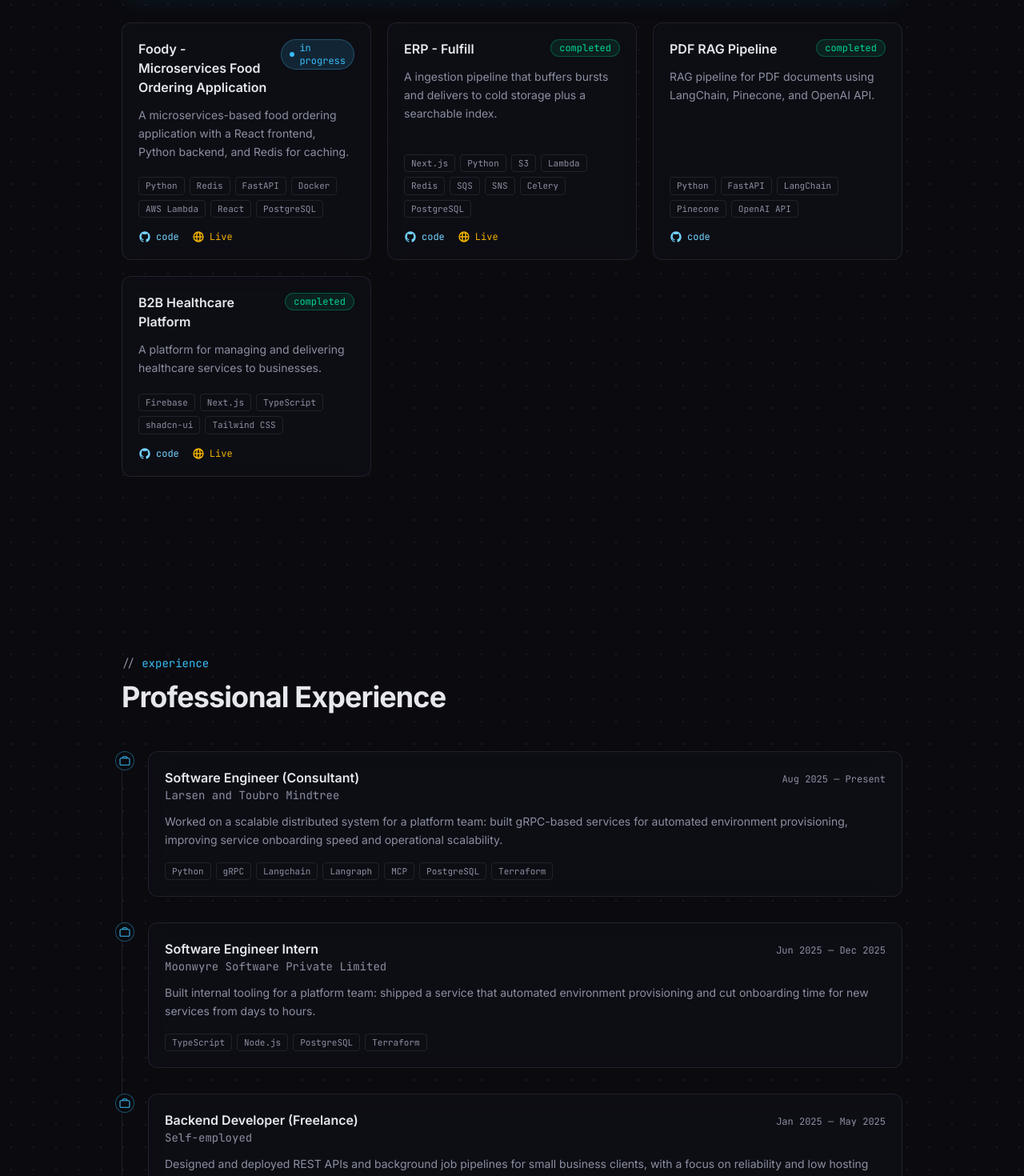
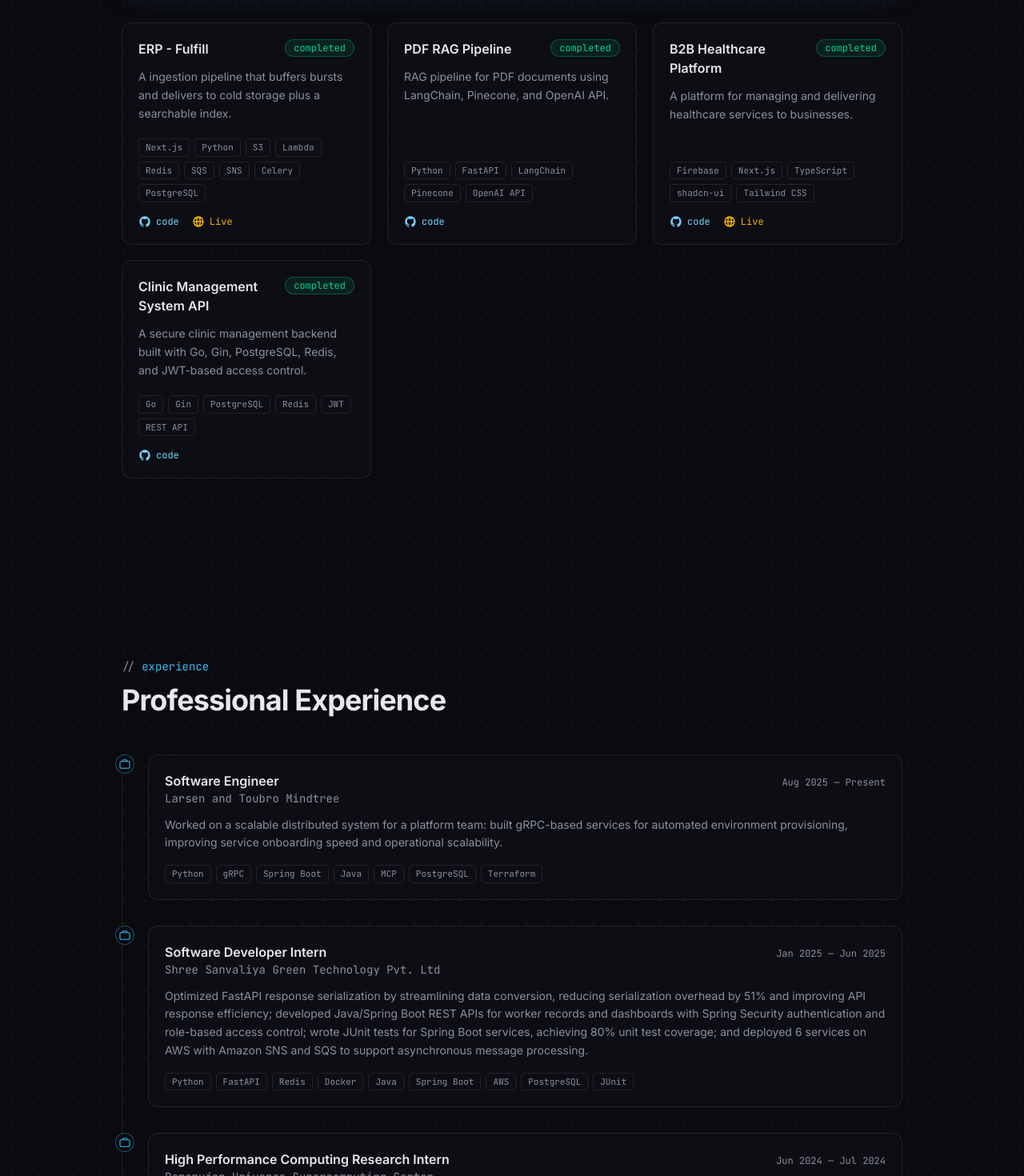
Before and after one commit to shivam261/Portfolio_Mythos, a Next.js app: page / in a window 1280 px wide. Shown: the part 2220-3690 px from the top of the page at 80% size. Built offline with nearby package versions, Linux system fonts and the light colour scheme.

Commit message:
feat: added experiance

```diff
--- a/data/experience.ts
+++ b/data/experience.ts
@@ -35,7 +35,7 @@ export const experience: ExperienceEntry[] = [
     skills: ["Lambda", "DynamoDB", "IAM", "CloudFormation", "CI/CD"],
   },
   {
-    role: "Software Engineer (Consultant)",
+    role: "Software Engineer",
     organization: "Larsen and Toubro Mindtree",
     type: "work",
     status: "in-progress",
@@ -43,29 +43,29 @@ export const experience: ExperienceEntry[] = [
 
     description:
       "Worked on a scalable distributed system for a platform team: built gRPC-based services for automated environment provisioning, improving service onboarding speed and operational scalability.",
-    skills: ["Python", "gRPC", "Langchain", "Langraph", "MCP", "PostgreSQL", "Terraform"],
+    skills: ["Python", "gRPC", "Spring Boot", "Java", "MCP", "PostgreSQL", "Terraform"],
   },
   {
-    role: "Software Engineer Intern",
-    organization: "Moonwyre Software Private Limited",
-    type: "work",
-    status: "completed",
-    startDate: "Jun 2025",
-    endDate: "Dec 2025",
-    description:
-      "Built internal tooling for a platform team: shipped a service that automated environment provisioning and cut onboarding time for new services from days to hours.",
-    skills: ["TypeScript", "Node.js", "PostgreSQL", "Terraform"],
-  },
-  {
-    role: "Backend Developer (Freelance)",
-    organization: "Self-employed",
+    role: "Software Developer Intern",
+    organization: "Shree Sanvaliya Green Technology Pvt. Ltd",
     type: "work",
     status: "completed",
     startDate: "Jan 2025",
-    endDate: "May 2025",
+    endDate: "Jun 2025",
     description:
-      "Designed and deployed REST APIs and background job pipelines for small business clients, with a focus on reliability and low hosting cost.",
-    skills: ["Python", "FastAPI", "Redis", "Docker"],
+    "Optimized FastAPI response serialization by streamlining data conversion, reducing serialization overhead by 51% and improving API response efficiency; developed Java/Spring Boot REST APIs for worker records and dashboards with Spring Security authentication and role-based access control; wrote JUnit tests for Spring Boot services, achieving 80% unit test coverage; and deployed 6 services on AWS with Amazon SNS and SQS to support asynchronous message processing.",
+    skills: ["Python", "FastAPI", "Redis", "Docker", "Java", "Spring Boot", "AWS", "PostgreSQL", "JUnit "],
+  },
+  {
+    role: "High Performance Computing Research Intern ",
+    organization: "Ramanujan Universe Supercomputing Center",
+    type: "work",
+    status: "completed",
+    startDate: "Jun 2024",
+    endDate: "Jul 2024",
+    description:
+      "Developed AI agent workflows and orchestration pipelines using LangChain and LangGraph to automate research and operational tasks; collaborated on agent-based tooling for internal platform automation and environment provisioning, improving service onboarding speed and reducing manual effort.",
+    skills: ["TypeScript", "Node.js", "PostgreSQL", "Terraform"],
   },
   {
     role: "AWS Certified AI Practitioner",
--- a/data/projects.ts
+++ b/data/projects.ts
@@ -72,21 +72,6 @@ export const projects: Project[] = [
   },
   // Compact card projects (no diagram / lighter detail).
   {
-    id: "Foody - Microservices Food Ordering Application",
-    title: "Foody - Microservices Food Ordering Application",
-    summary:
-      "A microservices-based food ordering application with a React frontend, Python backend, and Redis for caching.",
-    description: [
-      "A full-stack food ordering application built using a microservices architecture. The frontend is developed with React, while the backend services are implemented in Python. Redis is used for caching to improve performance and reduce database load.",
-    ],
-    status: "in-progress",
-    featured: false,
-    techStack: ["Python", "Redis", "FastAPI", "Docker","AWS Lambda", "React", "PostgreSQL"],
-    githubUrl: "https://github.com/shivam261/Food_ordering_Frontend",
-    demoUrl: "https://food.shivam-tripathi.com",
-
-  },
-  {
     id: "ERP - Fulfill",
     title: "ERP - Fulfill",
     summary:
@@ -129,5 +114,19 @@ export const projects: Project[] = [
     githubUrl: "https://github.com/shivam261/B2B-SAAS-DASHBOARD",
     demoUrl: "https://healthcare.shivam-tripathi.com",
   },
+  {
+    id: "clinic-management-system-api",
+    title: "Clinic Management System API",
+    summary:
+      "A secure clinic management backend built with Go, Gin, PostgreSQL, Redis, and JWT-based access control.",
+    description: [
+      "Developed a Go REST API for managing doctors, reception staff, and patients using Gin, following clean architecture and the Repository Pattern. The service was structured to keep business logic separated from persistence, making the API easier to extend and maintain.",
+      "Implemented JWT-based authentication and role-based access control to protect patient and clinic workflows, and integrated Redis for session caching and API rate limiting to improve scalability and reduce repeated backend load.",
+    ],
+    status: "completed",
+    featured: false,
+    techStack: ["Go", "Gin", "PostgreSQL", "Redis", "JWT", "REST API"],
+    githubUrl: "https://github.com/shivam261/Makerble",
+  },
 
 ];
```
